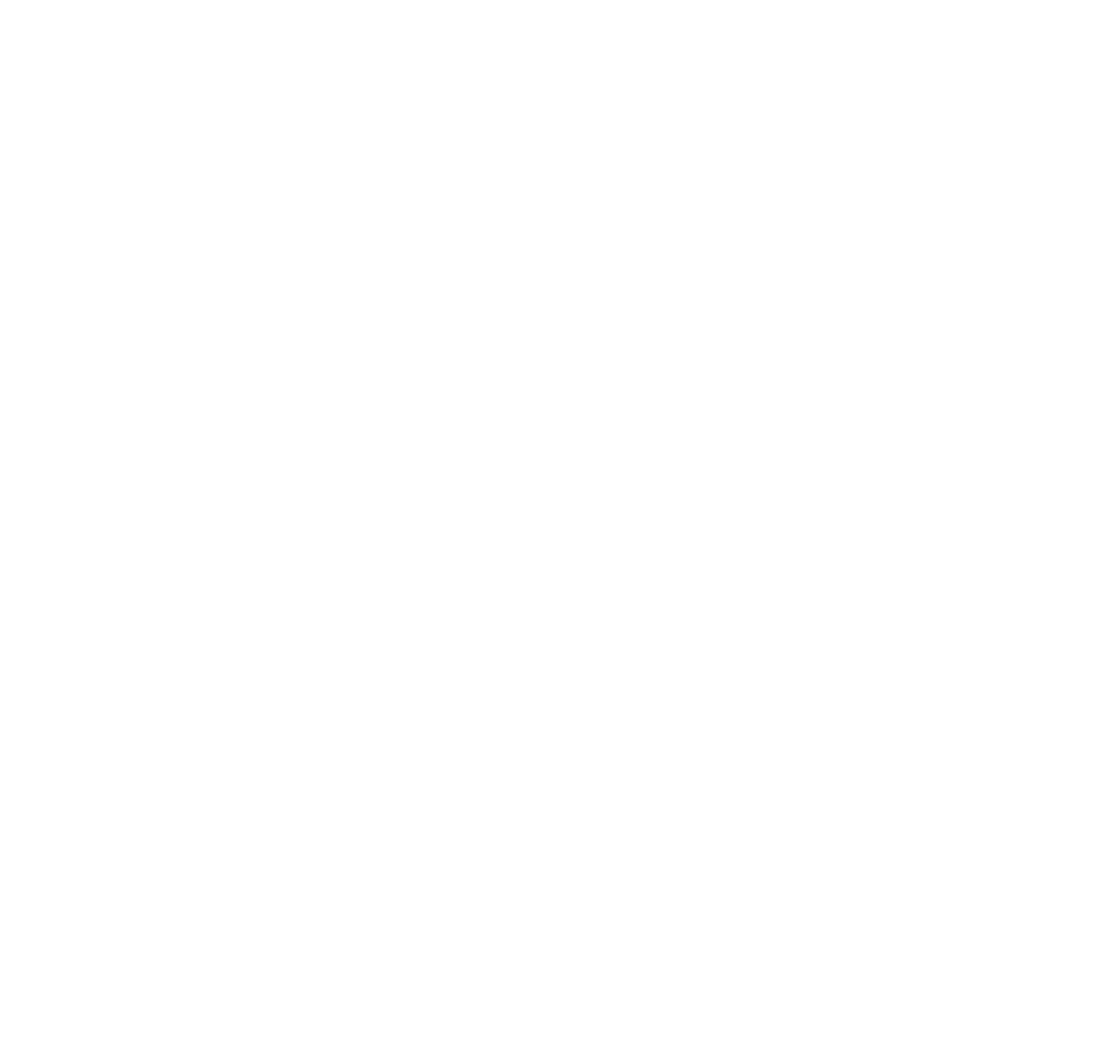
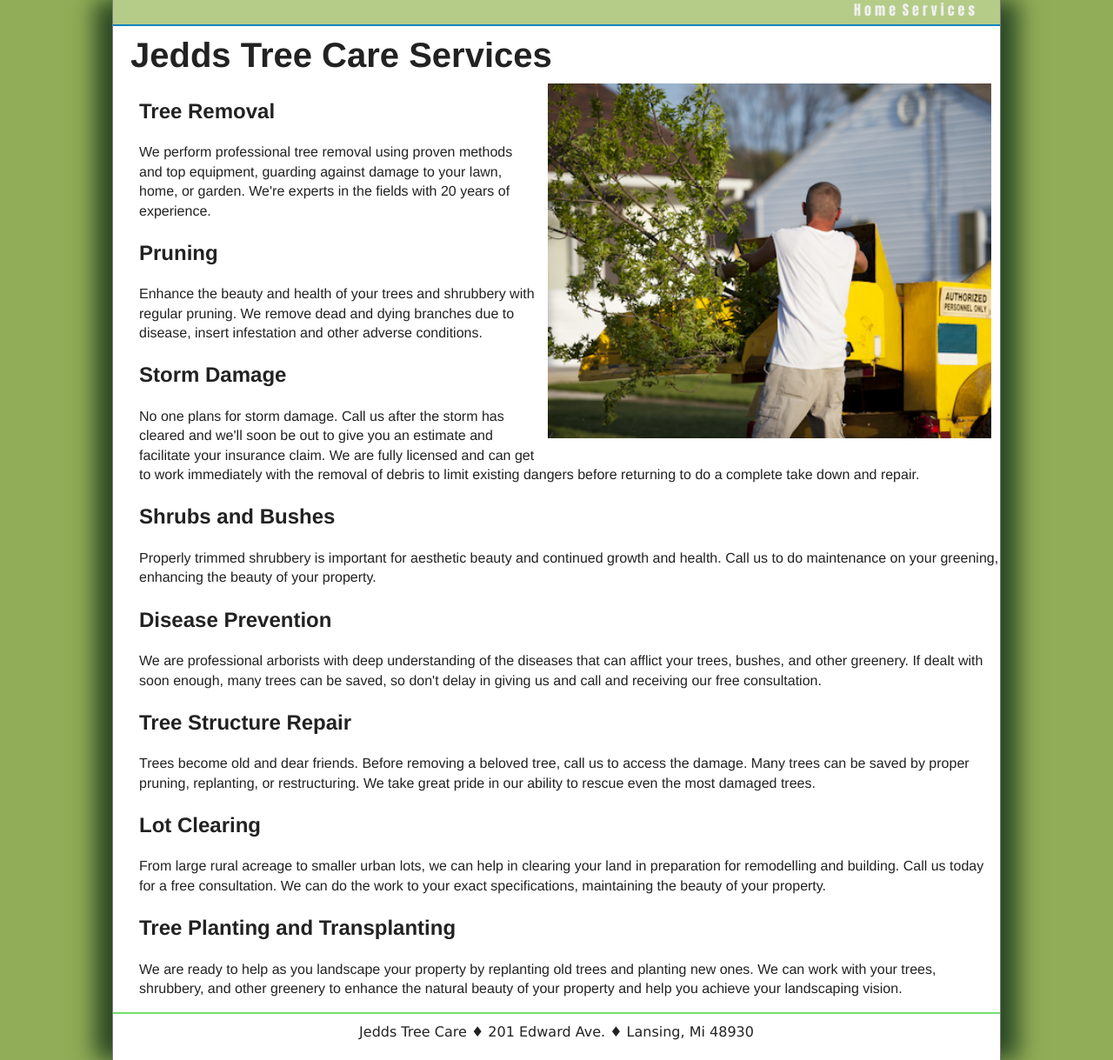
Before and after one commit to west-mec-coding-Y1S2/s2-project-02-01-TAdcox009, a plain HTML site: page jtc_services.html in a window 1280 px wide. Shown: the whole page at 87% size. Before the commit the page ends 800 px from the top, so only its background shows below. Drawn offline with Linux system fonts and the light colour scheme.

Commit message:
Final code
added the rest of the information
added the service page, the header, images, and other headers and useful info about the company.

```diff
--- a/jtc_services.html
+++ b/jtc_services.html
@@ -12,12 +12,68 @@
     Date:   8.21.18
 
     Filename: jtc_services.html
-	-->
+    -->
+    <meta charset="utf-8"></meta>
+    <title>Jedds Tree Care Services</title>
+    <link rel="stylesheet" href="jtc_base.css">
+    <link rel="stylesheet" href="jtc_layout.css">
 
 </head>
 
 <body>
+    <header>
+        <nav>
+            <ul>
+                <li>
+                    <a href="index.html">Home</a>
+                    <a href="jtc_services.html">Services</a>
+                </li>
+            </ul>
+        </nav>
+    </header>
+    <!--h1 is the first header and it makes it bigger, h2 is a header but its smaller then the h1 header-->
+    <h1>Jedds Tree Care Services</h1>
+    <img src="jtc_photo2.png" alt="empty">
+    <h2>Tree Removal</h2>
+    <p>We perform professional tree removal using proven methods and top equipment, guarding against damage to your lawn, home,
+        or garden. We're experts in the fields with 20 years of experience.</p>
 
+    <h2>Pruning</h2>
+    <p>Enhance the beauty and health of your trees and shrubbery with regular pruning. We remove dead and dying branches due
+        to disease, insert infestation and other adverse conditions.</p>
+
+    <h2>Storm Damage</h2>
+    <p>No one plans for storm damage. Call us after the storm has cleared and we'll soon be out to give you an estimate and
+        facilitate your insurance claim. We are fully licensed and can get to work immediately with the removal of debris
+        to limit existing dangers before returning to do a complete take down and repair.</p>
+
+    <h2>Shrubs and Bushes</h2>
+    <p>Properly trimmed shrubbery is important for aesthetic beauty and continued growth and health. Call us to do maintenance
+        on your greening, enhancing the beauty of your property.</p>
+
+    <h2>Disease Prevention</h2>
+    <p>We are professional arborists with deep understanding of the diseases that can afflict your trees, bushes, and other
+        greenery. If dealt with soon enough, many trees can be saved, so don't delay in giving us and call and receiving
+        our free consultation.</p>
+
+    <h2>Tree Structure Repair</h2>
+    <p>Trees become old and dear friends. Before removing a beloved tree, call us to access the damage. Many trees can be saved
+        by proper pruning, replanting, or restructuring. We take great pride in our ability to rescue even the most damaged
+        trees.
+    </p>
+
+    <h2>Lot Clearing</h2>
+    <p>From large rural acreage to smaller urban lots, we can help in clearing your land in preparation for remodelling and
+        building. Call us today for a free consultation. We can do the work to your exact specifications, maintaining the
+        beauty of your property.</p>
+
+    <h2>Tree Planting and Transplanting</h2>
+    <p>We are ready to help as you landscape your property by replanting old trees and planting new ones. We can work with your
+        trees, shrubbery, and other greenery to enhance the natural beauty of your property and help you achieve your landscaping
+        vision.
+    </p>
+    <!--in the footer the &#9830; is a character code and it puts special symbols.-->
+    <footer>Jedds Tree Care &#9830; 201 Edward Ave. &#9830; Lansing, Mi 48930</footer>
 </body>
 
 </html>
```
Also changed, not shown: index.html (+36 -6 lines).
